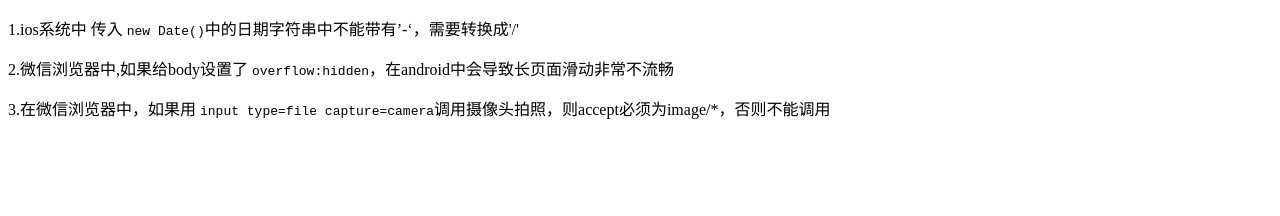
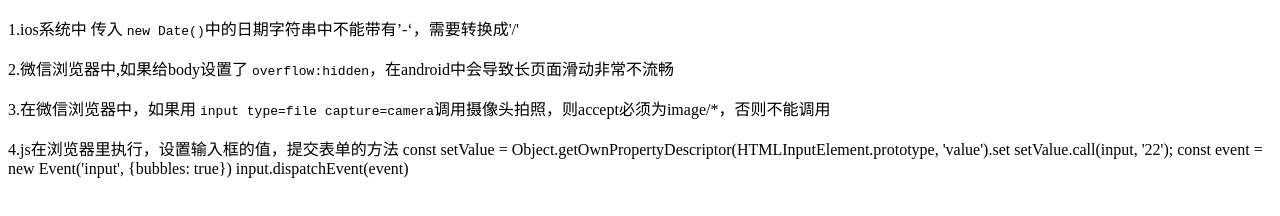
Before and after one commit to bestzzl/projects-pit-notes, a plain HTML site: page index.html in a window 1280 px wide. Drawn offline with Linux system fonts and the light colour scheme.

Commit message:
Update index.html

```diff
--- a/index.html
+++ b/index.html
@@ -11,5 +11,11 @@
     <p>1.ios系统中 传入 <code>new Date()</code>中的日期字符串中不能带有’-‘，需要转换成'/'</p>
     <p>2.微信浏览器中,如果给body设置了 <code>overflow:hidden</code>，在android中会导致长页面滑动非常不流畅</p>
     <p>3.在微信浏览器中，如果用 <code>input type=file capture=camera</code>调用摄像头拍照，则accept必须为image/*，否则不能调用</p>
+    <p>4.js在浏览器里执行，设置输入框的值，提交表单的方法
+        const setValue = Object.getOwnPropertyDescriptor(HTMLInputElement.prototype, 'value').set
+        setValue.call(input, '22');
+        const event = new Event('input', {bubbles: true})
+        input.dispatchEvent(event)
+    </p>
 </body>
 </html>
```
